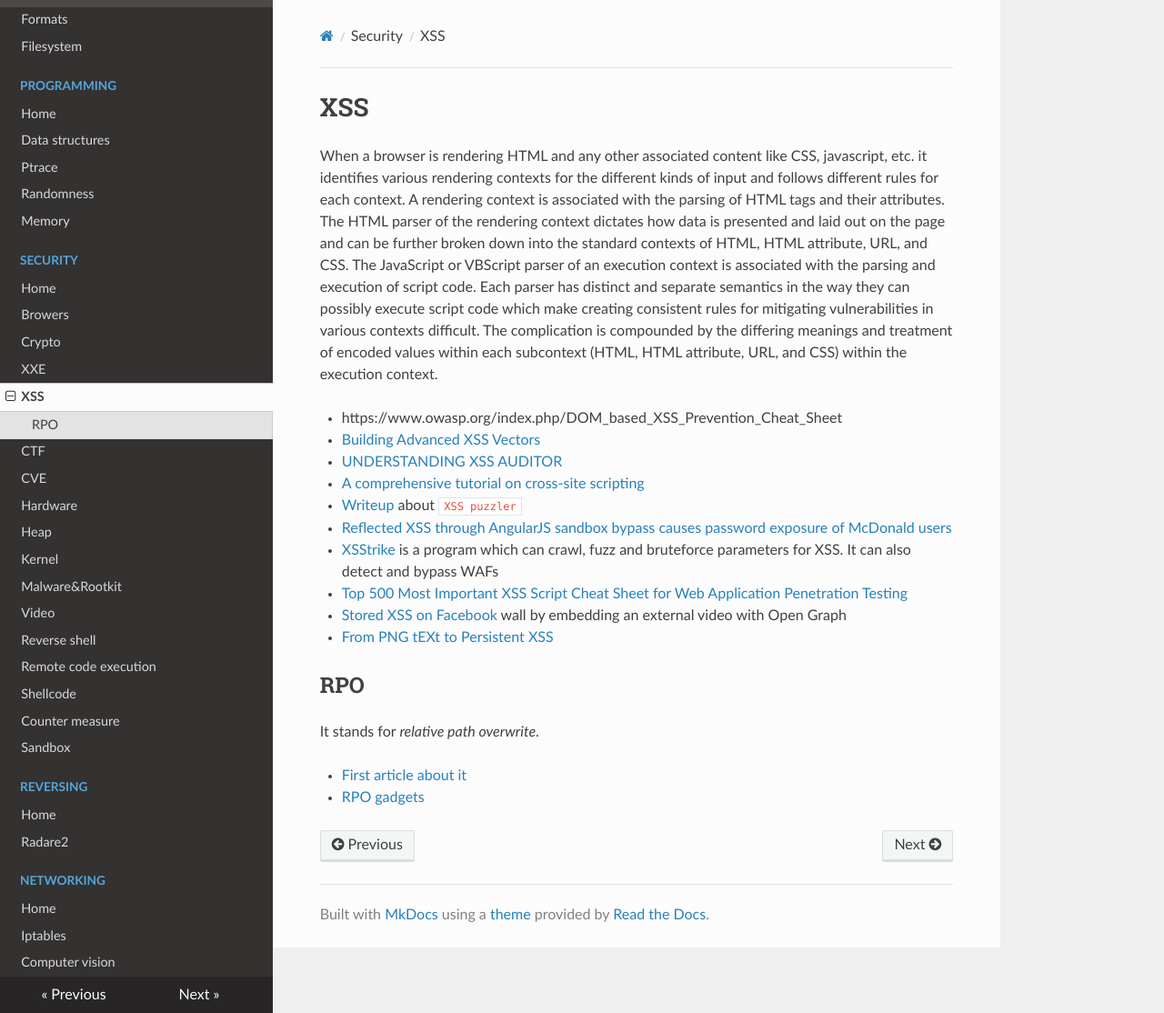
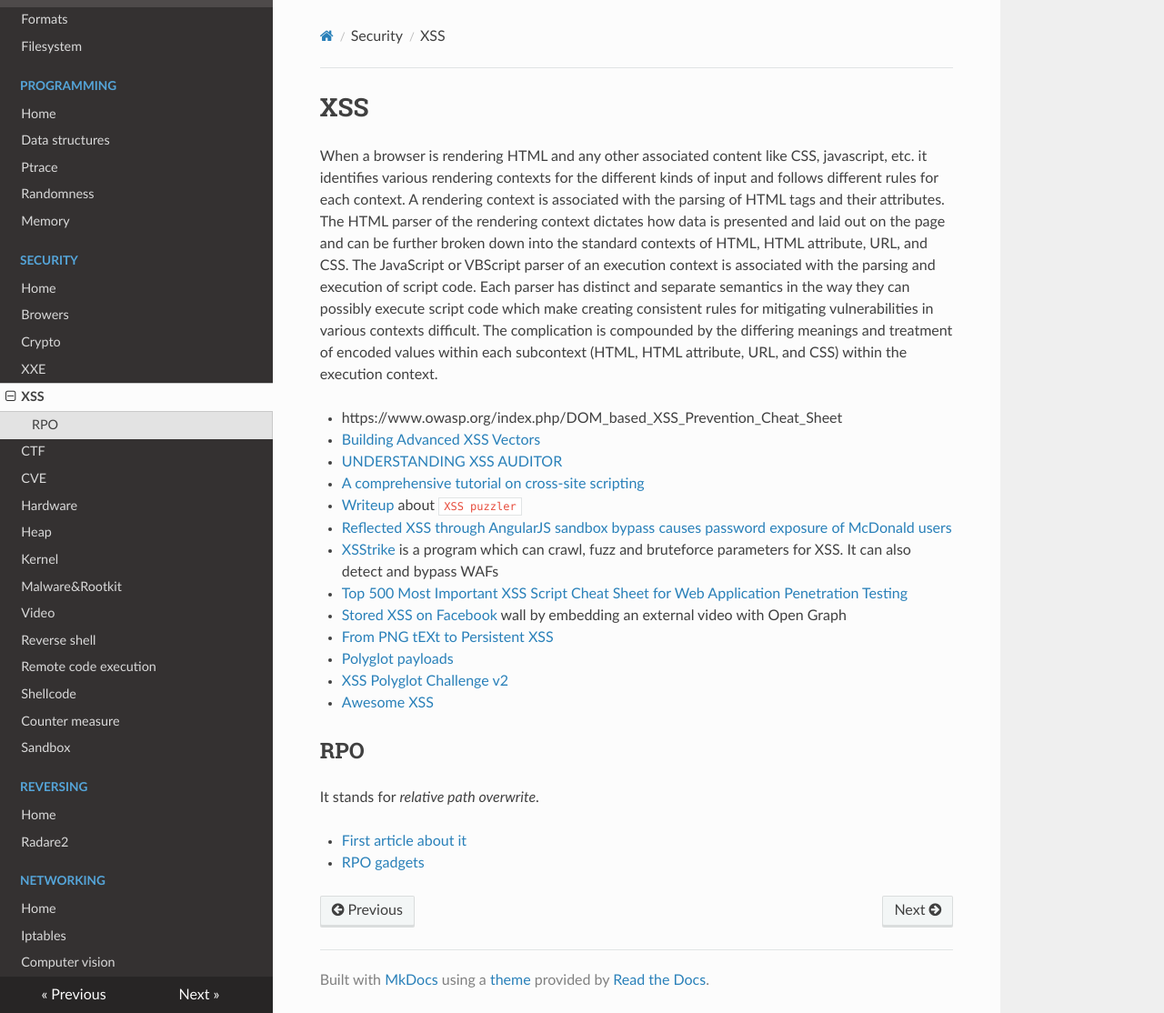
Before and after one commit to gipi/low-level, an MkDocs documentation site: the page built from docs/security/xss.md, in a window 1280 px wide and 1114 px high. Shown: the whole window at 91% size. Built offline with MkDocs 1.6.1, drawn with Linux system fonts in a browser that asks for light colours; nearby versions of some CDN libraries; old or Windows-style settings are respelled for this version of MkDocs.

Commit message:
Update xss.md

```diff
--- a/docs/security/xss.md
+++ b/docs/security/xss.md
@@ -22,6 +22,9 @@ execution context.
  - [Top 500 Most Important XSS Script Cheat Sheet for Web Application Penetration Testing](https://gbhackers.com/top-500-important-xss-cheat-sheet/)
  - [Stored XSS on Facebook](https://opnsec.com/2018/03/stored-xss-on-facebook/) wall by embedding an external video with Open Graph
  - [From PNG tEXt to Persistent XSS](https://www.pentestpartners.com/security-blog/from-png-text-to-persistent-xss/)
+ - [Polyglot payloads](https://www.slideshare.net/MathiasKarlsson2/polyglot-payloads-in-practice-by-avlidienbrunn-at-hackpra)
+ - [XSS Polyglot Challenge v2](https://polyglot.innerht.ml/)
+ - [Awesome XSS](https://github.com/s0md3v/AwesomeXSS)
 
 ## RPO
 
```
